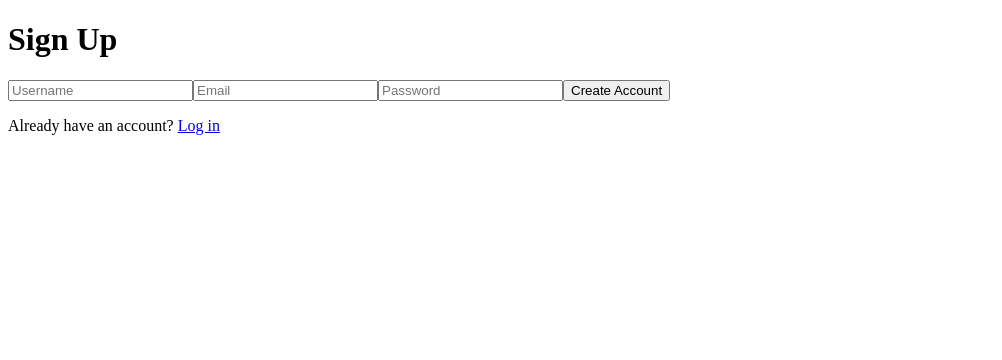
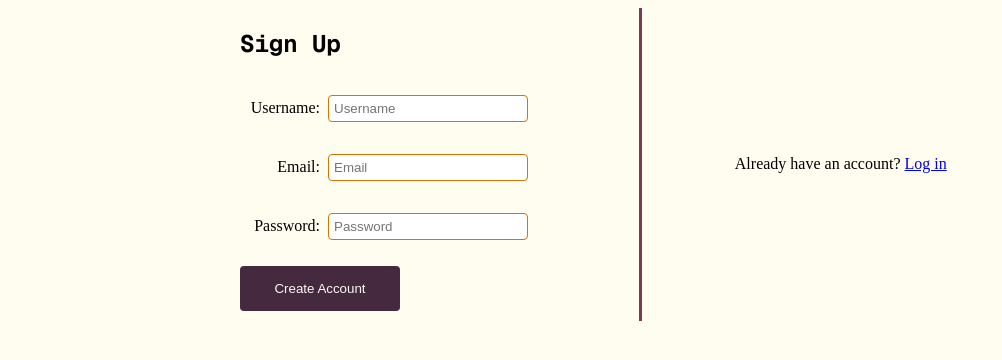
Before and after one commit to yeonselily/AuRA, a Next.js app: page /signup in a window 1280 px wide. Shown: the top 360 px of the page, without its empty margins (0-1002 px from the left). Built offline with nearby package versions, Linux system fonts and the light colour scheme.

Commit message:
It's just login and signup css

```diff
--- a/app/globals.css
+++ b/app/globals.css
@@ -0,0 +1,48 @@
+:root {
+    --aura-pale-yellow: rgb(255 253 240);
+    --aura-yellow: rgb(255 249 196);
+    --aura-off-white: rgb(253 249 243);
+    --aura-off-gray: rgb(241 237 231);
+    --aura-blue: rgb(181 231 254);
+    --aura-teal: rgb(214 255 254);
+    --aura-orange: rgb(216 115 0);
+    --aura-purple: rgb(69, 41, 63);
+    --aura-mauve: rgb(117, 60, 84);
+
+    --resurrect-deep-black: #313638;
+    --resurrect-black: #2e222f;
+    --resurrect-off-black: #3e3546;
+    --resurrect-off-black-purple: #7f708a;
+    --resurrect-deep-orange: #ea4f36;
+    --resurrect-orange: #fb6b1d;
+    --resurrect-yellow: #f9c22b;
+    --resurrect-lime-green: #d5e04b;
+    --resurrect-pale-yellow: #fbff86;
+    --resurrect-jade: #239063;
+    --resurrect-green: #1ebc73;
+    --resurrect-light-green: #91db69;
+    --resurrect-teal: #0b8a8f;
+    --resurrect-light-teal: #0eaf9b;
+    --resurrect-bluish-green: #30e1b9;
+    --resurrect-mint: #8ff8e2;
+    --resurrect-weird-purple: #484a77;
+    --resurrect-dark-blue: #4d65b4;
+    --resurrect-blue: #4d9be6;
+    --resurrect-light-blue: #8fd3ff;
+    --resurrect-plum: #6b3e75;
+    --resurrect-purple: #905ea9;
+    --resurrect-lavender: #a884f3;
+    --resurrect-purplish-pink: #eaaded;
+    --resurrect-blush: #ed8099;
+    --resurrect-red: #c32454;
+    --resurrect-pink: #f04f78;
+    --resurrect-orangish-pink: #f68181;
+    --resurrect-pinkish-orange: #fca790;
+
+    --header-background: #C5E0F3;
+    --footer-background: #F8FFFF;
+}
+
+html {
+    background-color: var(--aura-pale-yellow);
+}
--- /dev/null
+++ b/app/onboarding.css
@@ -0,0 +1,60 @@
+h1 {
+    font-family: var(--font-geist-mono);
+}
+
+label {
+    cursor: pointer;
+    width: 80px;
+    display: inline-block;
+    text-align: right;
+    margin-right: 8px;
+}
+
+input {
+    box-sizing: border-box;
+    width: 200px;
+    padding: 5px;
+    border: 1px solid var(--aura-orange);
+    border-radius: 4px;
+}
+
+button {
+   width: 160px;
+   background-color: var(--aura-purple);
+   color: var(--aura-off-white);
+   padding: 15px;
+   margin: 10px 0;
+   border: none;
+   border-radius: 4px;
+   cursor: pointer;
+}
+
+button:hover {
+    background-color: var(--resurrect-purple);
+}
+
+@media only screen and (min-width: 1000px) {
+
+    main {
+        max-width: 800px;
+        margin: 0 auto;
+        display: flex;
+        align-items: stretch;
+    }
+
+    main > section {
+        flex: 1;
+    }
+
+    main > section:last-child {
+        border-left: 3px solid var(--aura-mauve);
+        display: flex;
+        align-items: center;
+        justify-content: center;
+    }
+
+    form {
+        display: flex;
+        flex-direction:column;
+    }
+}
--- a/app/signup/page.tsx
+++ b/app/signup/page.tsx
@@ -2,6 +2,9 @@
 import { useState } from "react";
 import { useRouter } from "next/navigation";
 import Link from "next/link";
+
+import '../globals.css';
+import '../onboarding.css';
 
 export default function SignupPage() {
 
@@ -39,16 +42,28 @@ export default function SignupPage() {
 
   return (
     <main>
+      <section>
         <h1>Sign Up</h1>
         <form onSubmit={handleSubmit}>
-        <input name="username" type="text" placeholder="Username" required />
-        <input name="email" type="email" placeholder="Email" required />
-        <input name="password" type="password" placeholder="Password" required />
+          <p>
+          <label htmlFor="username">Username: </label>
+          <input id="username" name="username" type="text" placeholder="Username" required />
+          </p>
+          <p>
+          <label htmlFor="email">Email: </label>
+          <input id="email" name="email" type="email" placeholder="Email" required />
+          </p>
+          <p>
+          <label htmlFor="password">Password: </label>
+          <input id="password" name="password" type="password" placeholder="Password" required />
+          </p>
           <button type="submit">Create Account</button>
         </form>
         {error && <p>{error}</p>}
+      </section>
+      <section>
         <p>Already have an account? <Link href="/login">Log in</Link></p>
+      </section>
     </main>
   );
-
 }
--- a/package.json
+++ b/package.json
@@ -26,6 +26,7 @@
     "@types/node": "^20",
     "@types/react": "^19",
     "@types/react-dom": "^19",
+    "css-loader": "^7.1.4",
     "dotenv": "^17.4.2",
     "drizzle-kit": "^0.31.10",
     "eslint": "^9",
```
Also changed, not shown: app/login/page.tsx (+14 -2 lines), aura_structure.txt (added), 2 other files (tests, documents, lock files or other folders). Lines whose indentation alone changed are shown as unchanged.
